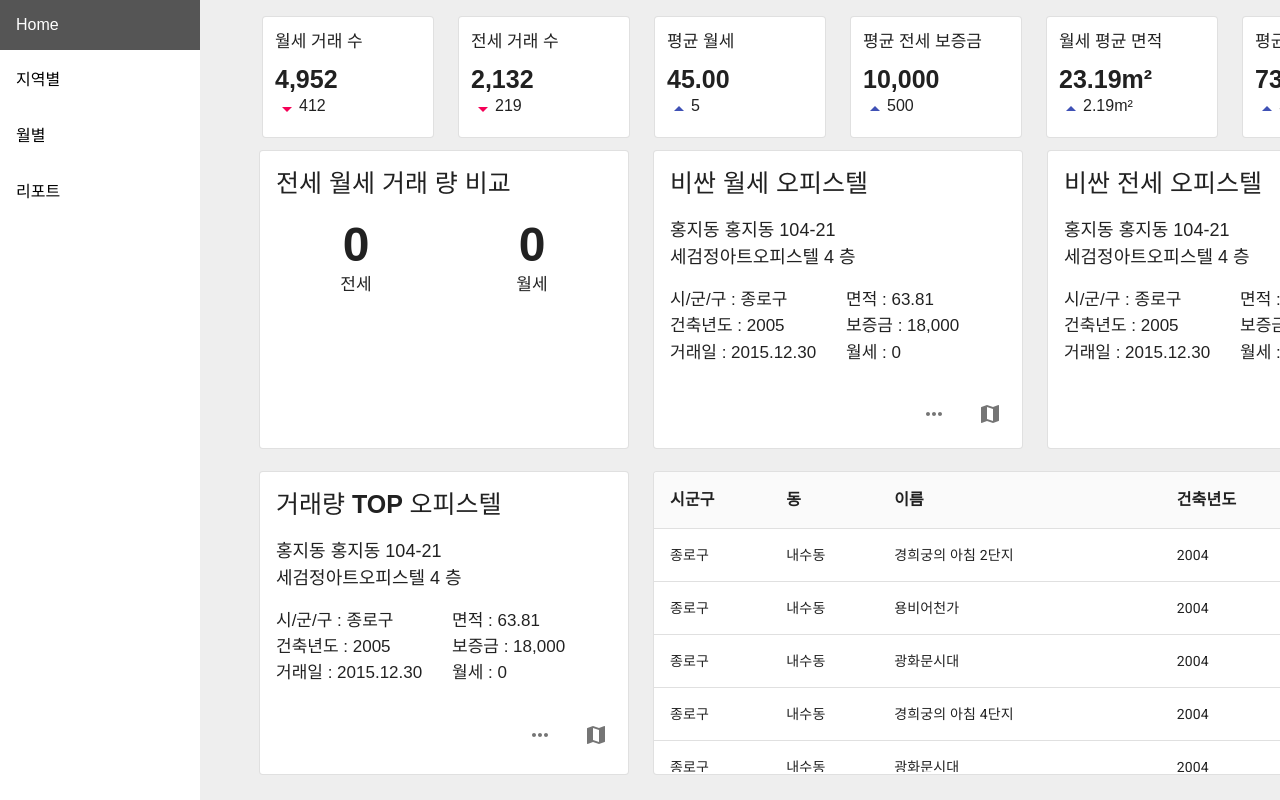
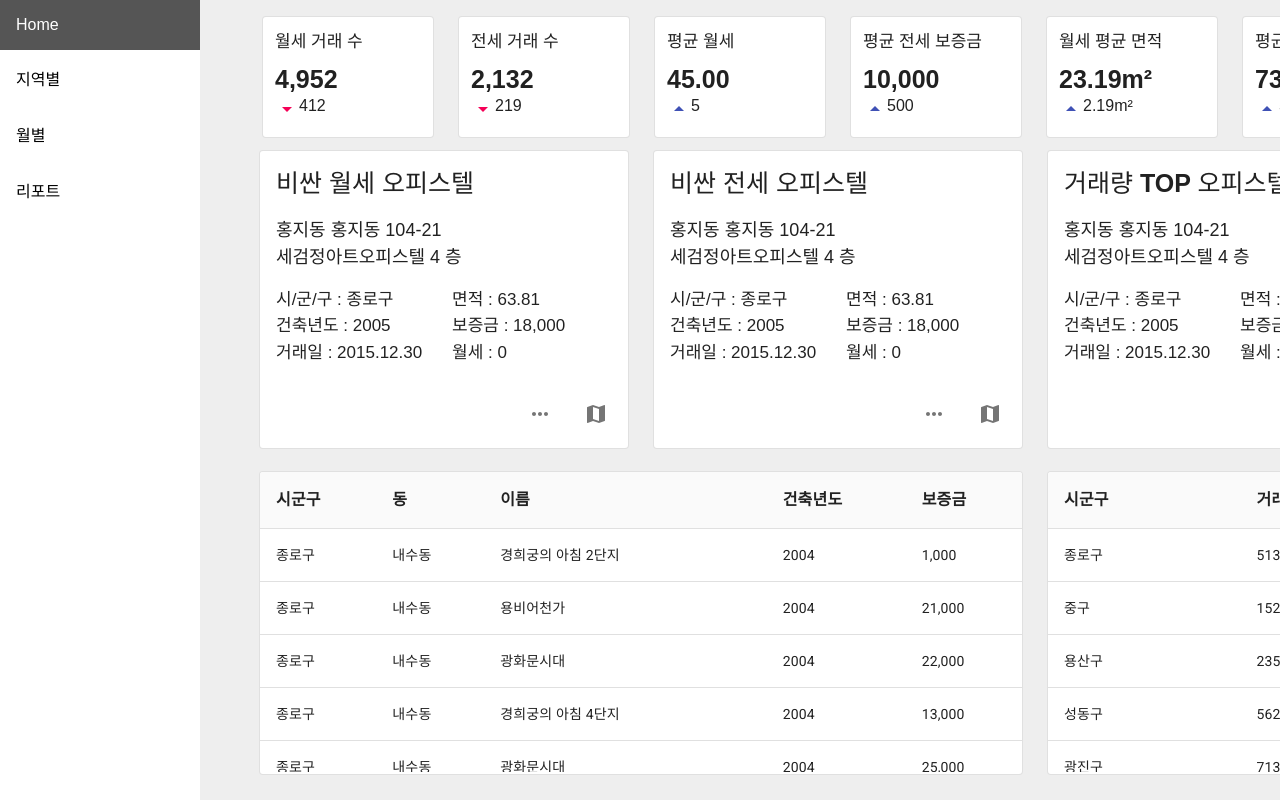
Before and after one commit to seonk94/officetel-price, a React app: page / in a window 1280 px wide. Shown: the top 800 px of the page. Built offline with nearby package versions, Linux system fonts and the light colour scheme.

Commit message:
구 별 거래량 테이블 추가

```diff
--- a/src/Screens/SummaryScreen.tsx
+++ b/src/Screens/SummaryScreen.tsx
@@ -4,7 +4,7 @@ import ComparisonCard from '../components/Card/ComparisonCard';
 import OfficetelInfoCard from '../components/Card/OfficetelInfoCard';
 import SingleDataCard from '../components/Card/SingleDataCard';
 import BasicTable from '../components/Table/BasicTable';
-import { transactions } from '../constants/example';
+import { transactions, transactionsByAreaCode } from '../constants/example';
 import './SummaryScreen.scss'
 
 export interface Props {
@@ -14,12 +14,17 @@ export interface Props {
 }
 
 function SummaryScreen({ longRentCount, monthlyRentCount, expensiveMonthlyRendTransaction}: Props) {
-  const basicHeaders : { text: string, value: string }[] = [
+  const transactionTableHeaders : { text: string, value: string }[] = [
     { text: '시군구', value: 'gu' },
     { text: '동', value: 'dong' },
     { text: '이름', value: 'housing_complex' },
     { text: '건축년도', value: 'building_year' },
     { text: '보증금', value: 'deposit' },
+  ]
+
+  const areaCodeTableHeaders : { text: string, value: string}[] = [
+    { text: '시군구', value: 'gu' },
+    { text: '거래수', value: 'value' },
   ]
   return (
     <Grid container spacing={3} justify="center" className="main-container">
@@ -44,14 +49,6 @@ function SummaryScreen({ longRentCount, monthlyRentCount, expensiveMonthlyRendTr
         </Grid>
       </Grid>
       <Grid item>
-        <ComparisonCard
-          title='전세 월세 거래 량 비교'
-          data1={longRentCount}
-          data2={monthlyRentCount}
-          key1='전세'
-          key2='월세' />
-      </Grid>
-      <Grid item>
         <OfficetelInfoCard
           title='비싼 월세 오피스텔'
           transaction={expensiveMonthlyRendTransaction}
@@ -71,8 +68,16 @@ function SummaryScreen({ longRentCount, monthlyRentCount, expensiveMonthlyRendTr
       </Grid>
       <Grid item>
           <BasicTable
-            headers={basicHeaders}
+            spacingClass='basic-table-card-2'
+            headers={transactionTableHeaders}
             datas={transactions}
+          ></BasicTable>
+      </Grid>
+      <Grid item>
+          <BasicTable
+            spacingClass='basic-table-card-1'
+            headers={areaCodeTableHeaders}
+            datas={transactionsByAreaCode}
           ></BasicTable>
       </Grid>
     </Grid>
--- a/src/components/Table/BasicTable.scss
+++ b/src/components/Table/BasicTable.scss
@@ -1,6 +1,5 @@
-.basic-table-card {
-    width: 762px;
-    // width: 368px;
+.basic-table-card-1 {
+    width: 368px;
     height: 100%;
 
     .table-container {
@@ -12,3 +11,31 @@
         }
     }
 }
+
+.basic-table-card-2 {
+    width: 762px;
+    height: 100%;
+
+    .table-container {
+        max-height: 300px;
+
+        .header-cell {
+            font-weight: 700;
+            font-size: 16px;
+        }
+    }
+}
+
+.basic-table-card-3 {
+    width: 1155px;
+    height: 100%;
+
+    .table-container {
+        max-height: 300px;
+
+        .header-cell {
+            font-weight: 700;
+            font-size: 16px;
+        }
+    }
+}
--- a/src/components/Table/BasicTable.tsx
+++ b/src/components/Table/BasicTable.tsx
@@ -3,14 +3,15 @@ import { TableContainer, TableHead, TableRow, TableCell, TableBody, Table, Card
 import './BasicTable.scss';
 
 export interface Props {
+    spacingClass: 'basic-table-card-1' | 'basic-table-card-2' | 'basic-table-card-3';
     headers: { text: string , value: string }[];
     datas: any[];
 }
 
-function BasicTable({ headers, datas }: Props) {
+function BasicTable({ spacingClass, headers, datas }: Props) {
 
     return (
-        <Card className="basic-table-card" variant="outlined">
+        <Card className={spacingClass} variant="outlined">
             <TableContainer className="table-container">
                 <Table stickyHeader aria-label="sticky table">
                     <TableHead>
--- a/src/constants/example.tsx
+++ b/src/constants/example.tsx
@@ -1,3 +1,31 @@
+export const transactionsByAreaCode : { gu: string, value: number }[] = [
+    { gu: '종로구', value: 513 },
+    { gu: '중구', value: 152 },
+    { gu: '용산구', value: 235 },
+    { gu: '성동구', value: 562 },
+    { gu: '광진구', value: 713 },
+    { gu: '동대문구', value: 912 },
+    { gu: '중랑구', value: 1043 },
+    { gu: '성북구', value: 132 },
+    { gu: '강북구', value: 242 },
+    { gu: '도봉구', value: 957 },
+    { gu: '노원구', value: 824 },
+    { gu: '은평구', value: 572 },
+    { gu: '서대문구', value: 431 },
+    { gu: '마포구', value: 723 },
+    { gu: '양천구', value: 601 },
+    { gu: '강서구', value: 94 },
+    { gu: '구로구', value: 2013 },
+    { gu: '금천구', value: 1643 },
+    { gu: '영등포구', value: 204 },
+    { gu: '동작구', value: 810 },
+    { gu: '관악구', value: 361 },
+    { gu: '서초구', value: 394 },
+    { gu: '강남구', value: 136 },
+    { gu: '송파구', value: 1402 },
+    { gu: '강동구', value: 1132 },
+]
+
 export const transactions : OfficetelTransaction[] = [
     {
         "building_year": 2004,
```
